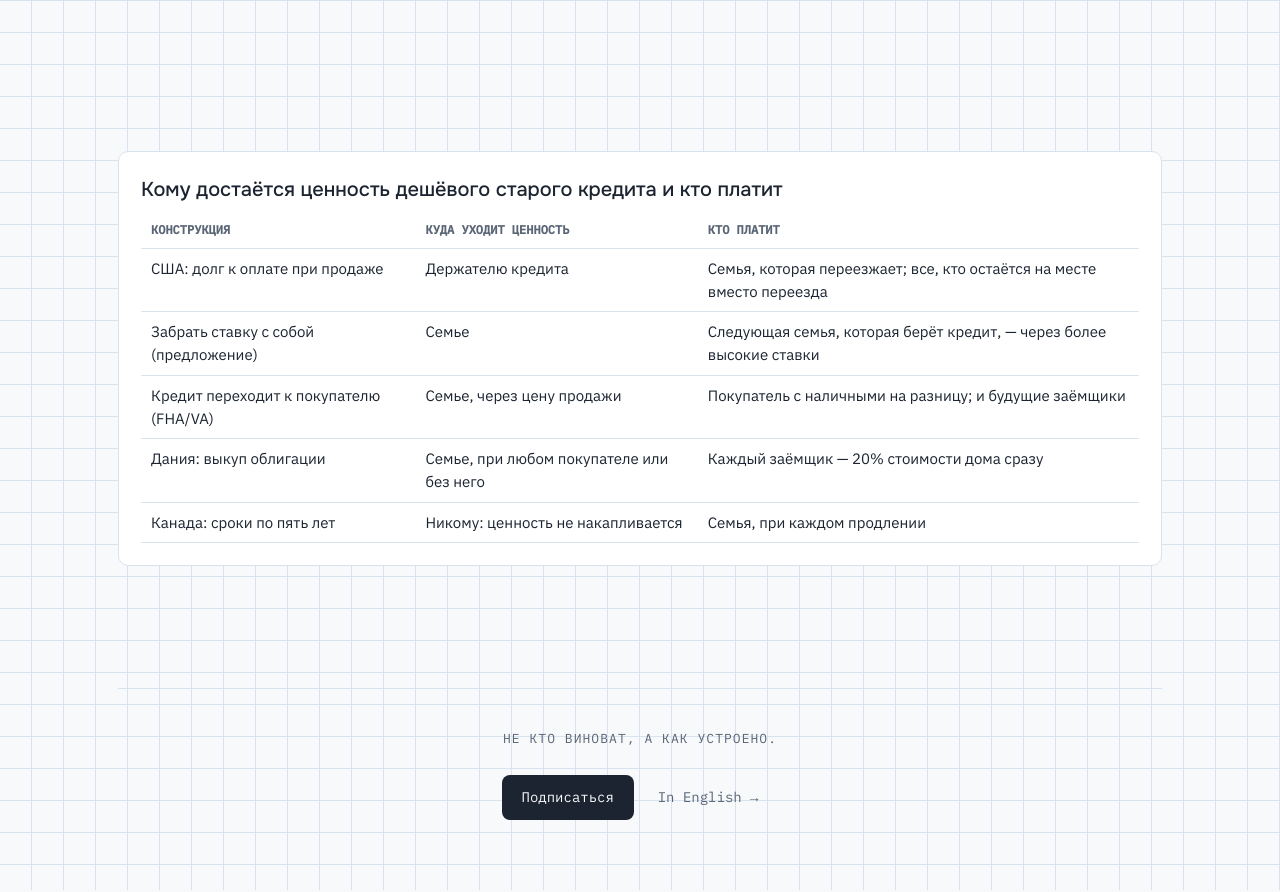
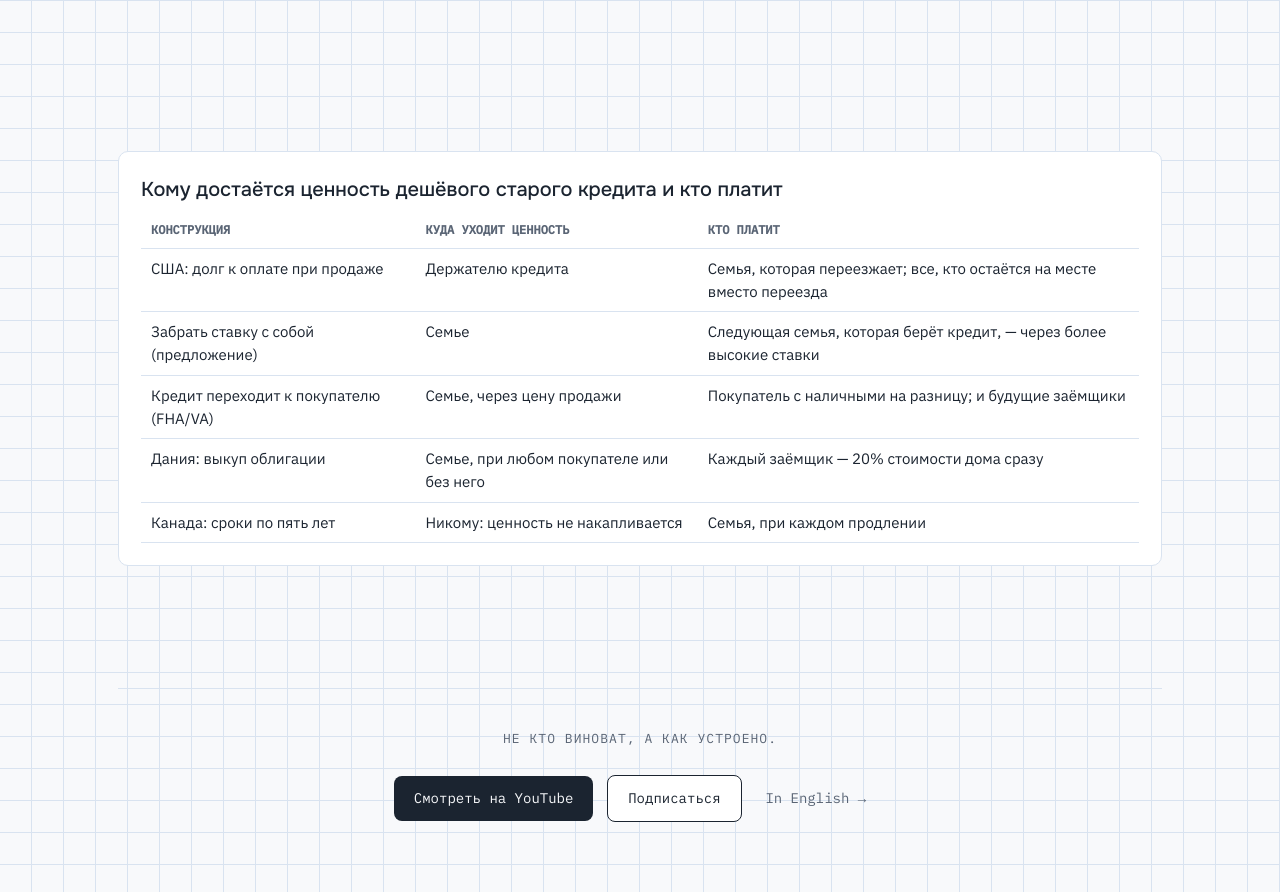
Before and after one commit to viktorbortube/traceupstream-site, a plain HTML site: page episodes/075-too-cheap-to-leave/ru/index.html in a window 1280 px wide. Shown: the part 7615-8507 px from the top of the page. Drawn offline with nearby package versions, Linux system fonts and the light colour scheme.

Commit message:
Deploy 075-too-cheap-to-leave
Co-Authored-By: Claude Fable 5 <noreply@anthropic.com>

```diff
--- a/episodes/075-too-cheap-to-leave/ru/index.html
+++ b/episodes/075-too-cheap-to-leave/ru/index.html
@@ -240,7 +240,8 @@ body:has(#figstage) .topbar,body:has(#figstage) .stamp,body:has(#figstage) #list
 
 <div class="cta">
   <div class="kicker">Не кто виноват, а как устроено.</div>
-  <a class="btn" href="https://www.youtube.com/@defekt-konstrukcii" rel="noopener">Подписаться</a>
+  <a class="btn" href="https://youtu.be/NVD-Vm_0P1A" rel="noopener">Смотреть на YouTube</a>
+  <a class="btn" style="background:var(--bg-raised);color:var(--text);border:1.5px solid var(--text);margin-left:10px" href="https://www.youtube.com/@defekt-konstrukcii" rel="noopener">Подписаться</a>
   <a class="btn" style="background:transparent;color:var(--text-dim)" href="../">In English →</a>
 </div>
 
```
Also changed, not shown: episodes/075-too-cheap-to-leave/index.html (+2 -1 lines).
